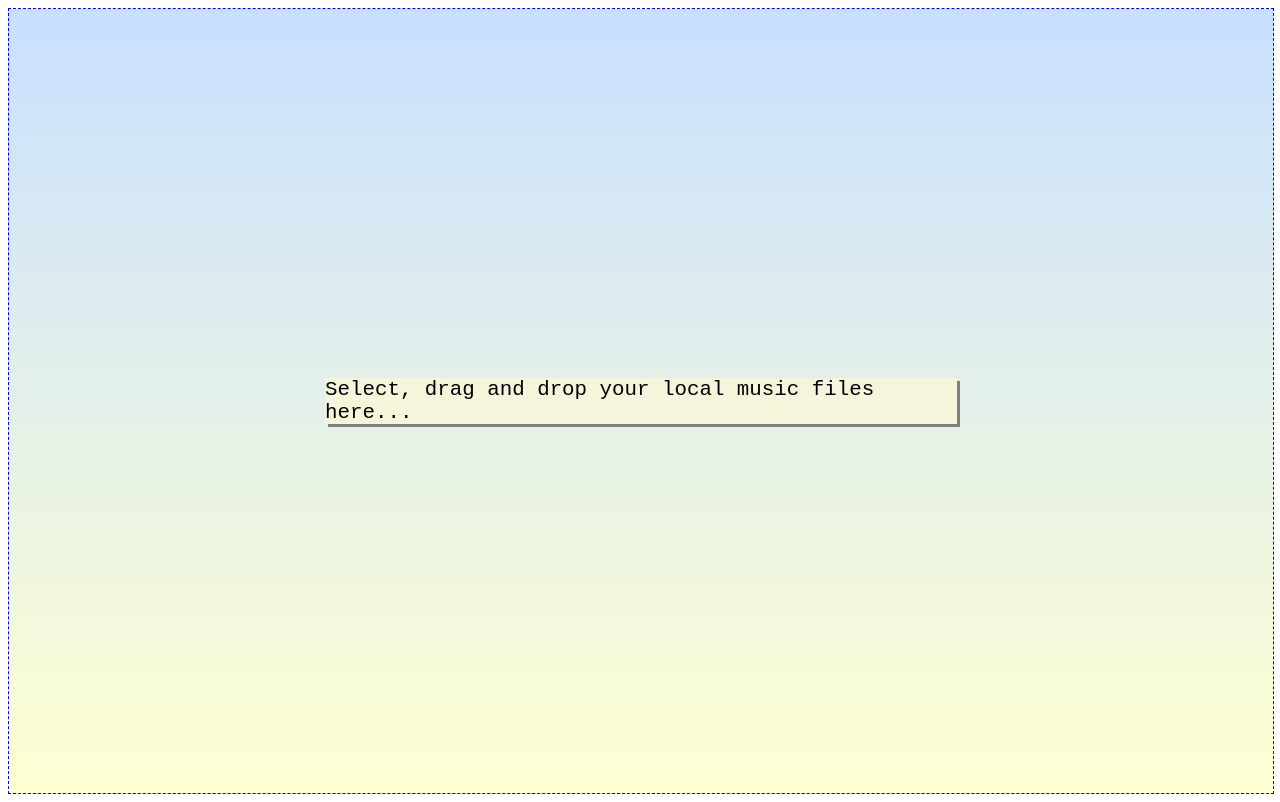
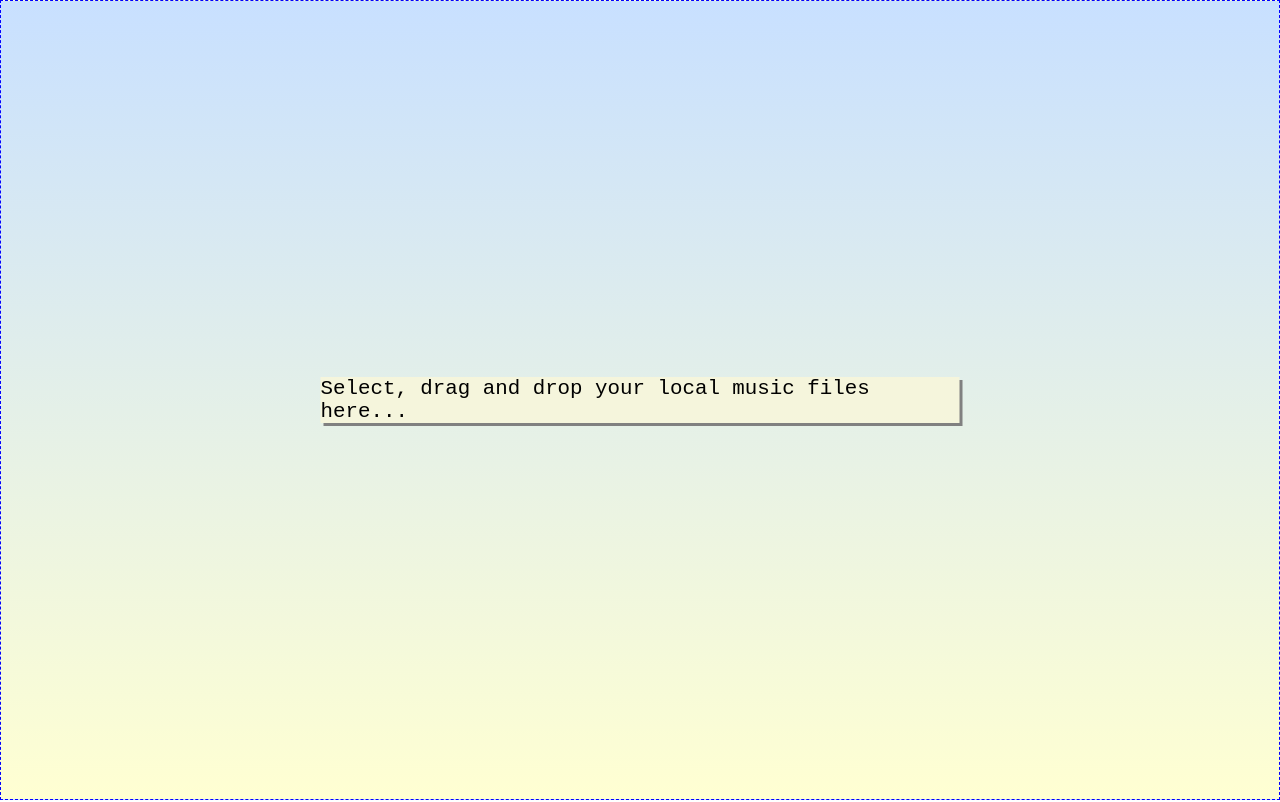
Before and after one commit to wwgoncalves/audio-player-visualizer, a plain HTML site: page index.html in a window 1280 px wide. Drawn offline with Linux system fonts and the light colour scheme.

Commit message:
Fix: divs positioning and dimension

```diff
--- a/index.css
+++ b/index.css
@@ -1,9 +1,13 @@
-body {
-  background-color: white;
+body,
+div {
+  margin: 0;
+  box-sizing: border-box;
 }
 
 #content {
   position: relative;
+  width: 100vw;
+  height: 100vh;
 }
 
 canvas {
@@ -23,7 +27,7 @@ audio {
 }
 
 #dropzone {
-  position: relative;
+  position: absolute;
   border: 1px dashed blue;
   background-image: linear-gradient(rgb(200, 224, 255), rgb(255, 255, 210));
   width: 100%;
```
